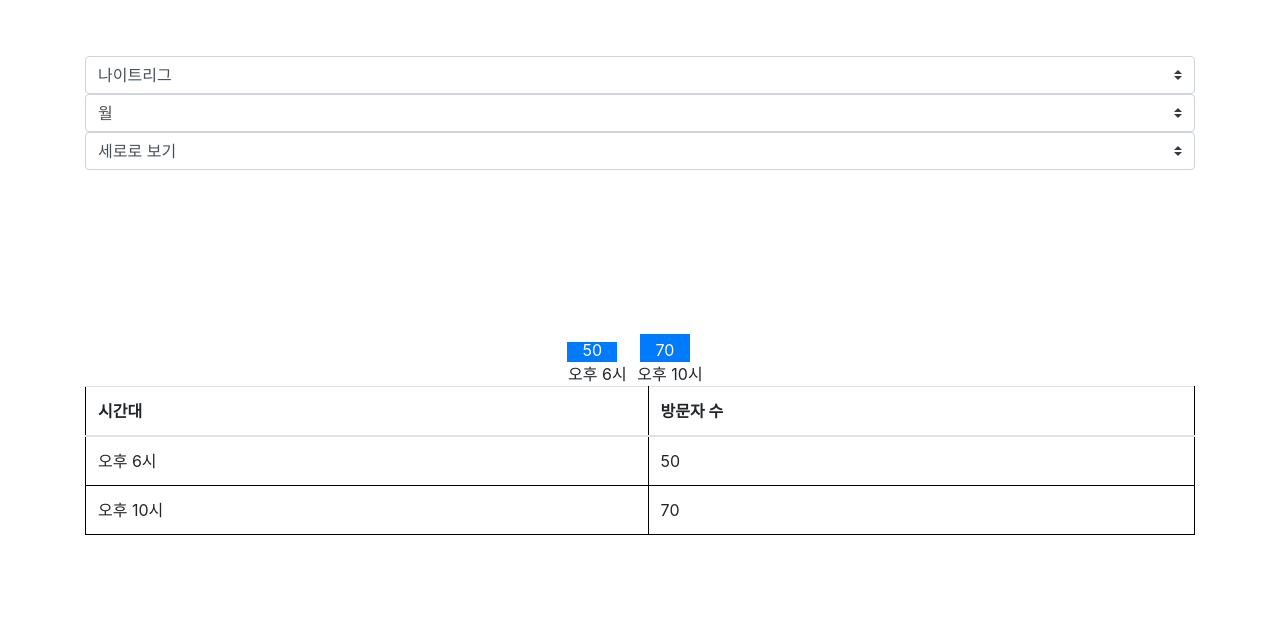
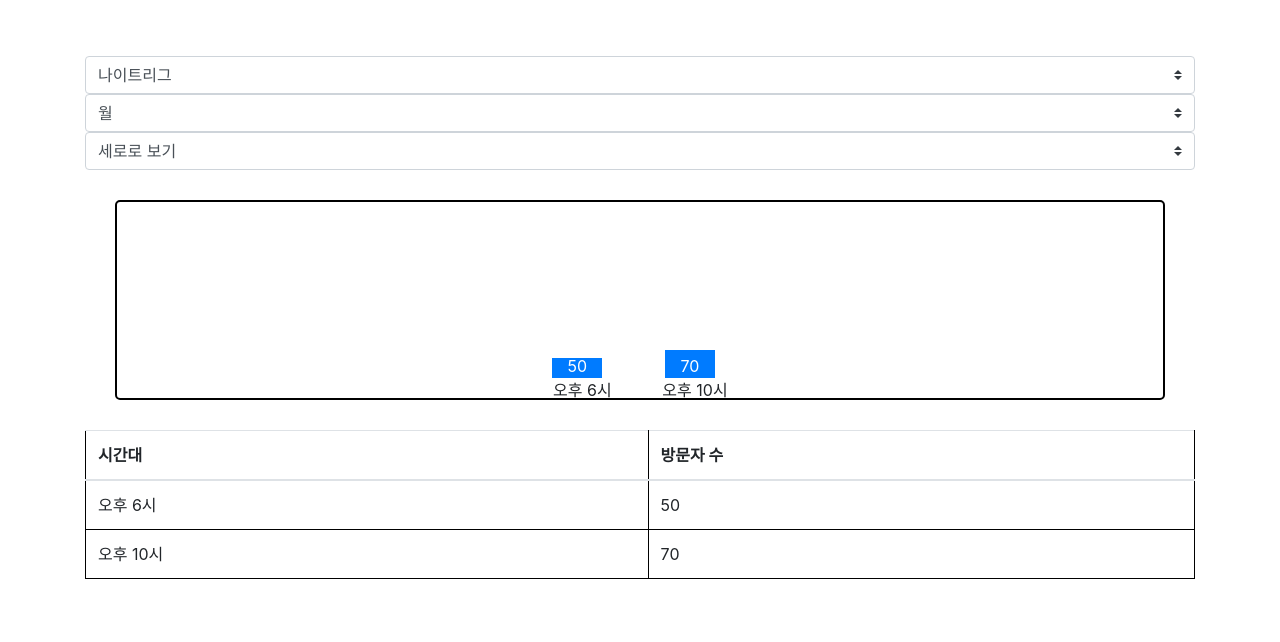
Before and after one commit to jumin20099/2024LocalSkillsBaseBall, a PHP site: page /statistics in a window 1280 px wide; the page is wider, and only the part inside the window is pictured. Shown: the part 142-784 px from the top of that part. Run offline with PHP 8.4, Linux system fonts and the light colour scheme; some libraries are stand-ins or nearby versions.

Commit message:
차트 디자인 수정

```diff
--- a/pages/sub02.php
+++ b/pages/sub02.php
@@ -56,7 +56,7 @@
             <div class="modal-content">
                 <div class="modal-header">
                     <h1 class="modal-title fs-5" id="exampleModalLabel">Modal title</h1>
-                    <button type="button" class="btn-close" data-bs-dismiss="modal" aria-label="Close"></button>
+                    <button type="button" class="btn-close" data-bs-dismiss="modal" aria-label="Close">X</button>
                 </div>
                 <div class="modal-body">
                     <!-- 편집 영역 -->
--- a/script.js
+++ b/script.js
@@ -25,7 +25,7 @@ async function fetchVisitor() {
       Object.entries(visitorData).forEach(([time, count]) => {
         const percentage = (count / 500) * 100;
         const bar = $(`
-            <div class="d-flex align-items-center" style="margin-bottom: 10px;">
+            <div class="d-flex align-items-center" style="margin-top: 50px;">
                 <div style="width: ${percentage}%; min-width: 20px; height: 20px; background-color: #007bff; color: white;">${count}</div>
                 <span class="ml-2">${time}</span>
             </div>
@@ -41,7 +41,7 @@ async function fetchVisitor() {
       Object.entries(visitorData).forEach(([time, count]) => {
         const barHeight = (count / 500) * 200;
         const bar = $(`
-            <div class="d-flex flex-column align-items-center" style="margin-right: 10px;">
+            <div class="d-flex flex-column align-items-center" style="margin: 0px 25px 0px 25px;">
             <div class="bar" style="width: 50px; height: ${barHeight}px; background-color: #007bff; color: white; display: flex; align-items: flex-end; justify-content: center;">${count}</div>
             <span>${time}</span>
             </div>
--- a/style.css
+++ b/style.css
@@ -439,6 +439,11 @@ th {
     border-radius: 15px;
 }
 
+.card{
+    margin: 10px 10px;
+    width: 300px;
+}
+
 /* 모달 영역 */
 .edit-area {
     width: 100%;
@@ -451,3 +456,11 @@ th {
 .edit-tools {
     margin-top: 10px;
 }
+
+#chartArea{
+    border: solid black 2px;
+    border-radius: 5px;
+    margin: 30px 30px;
+    width: 1050px;
+    height: 200px;
+}
```
